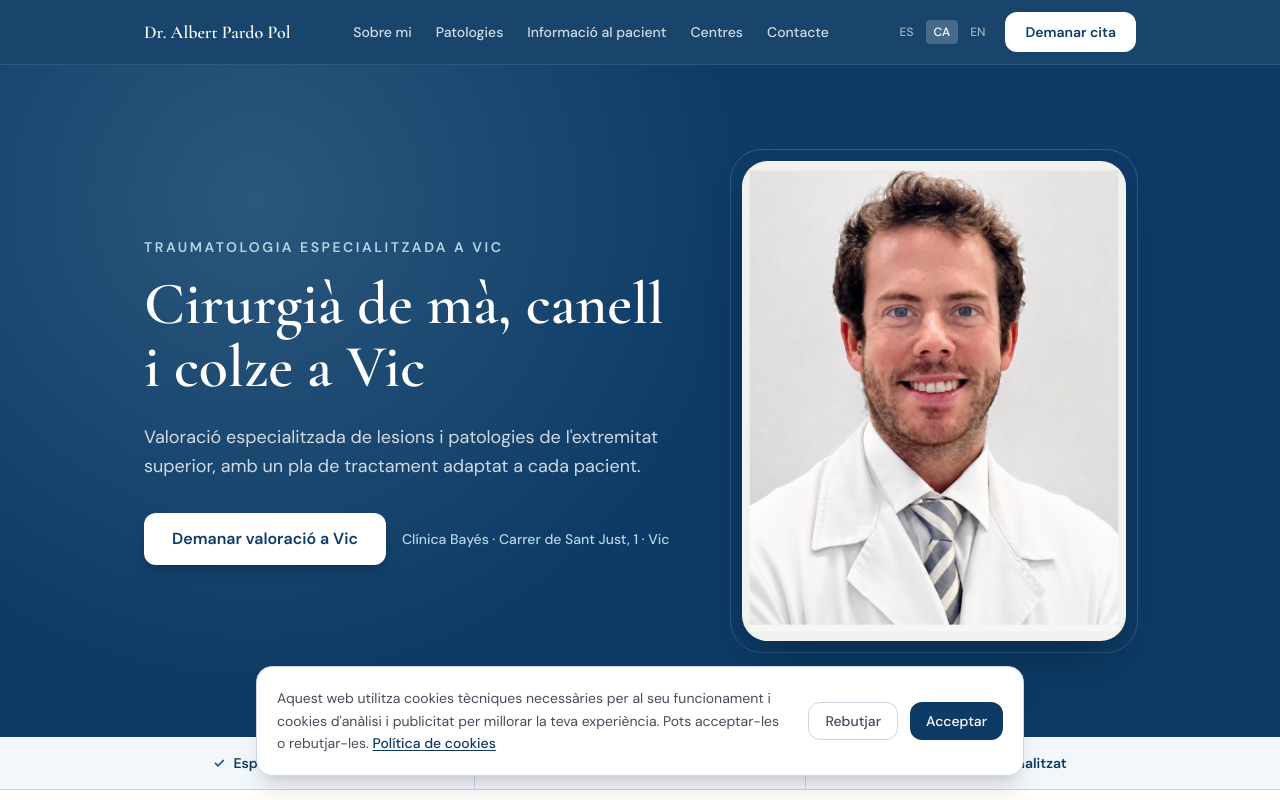
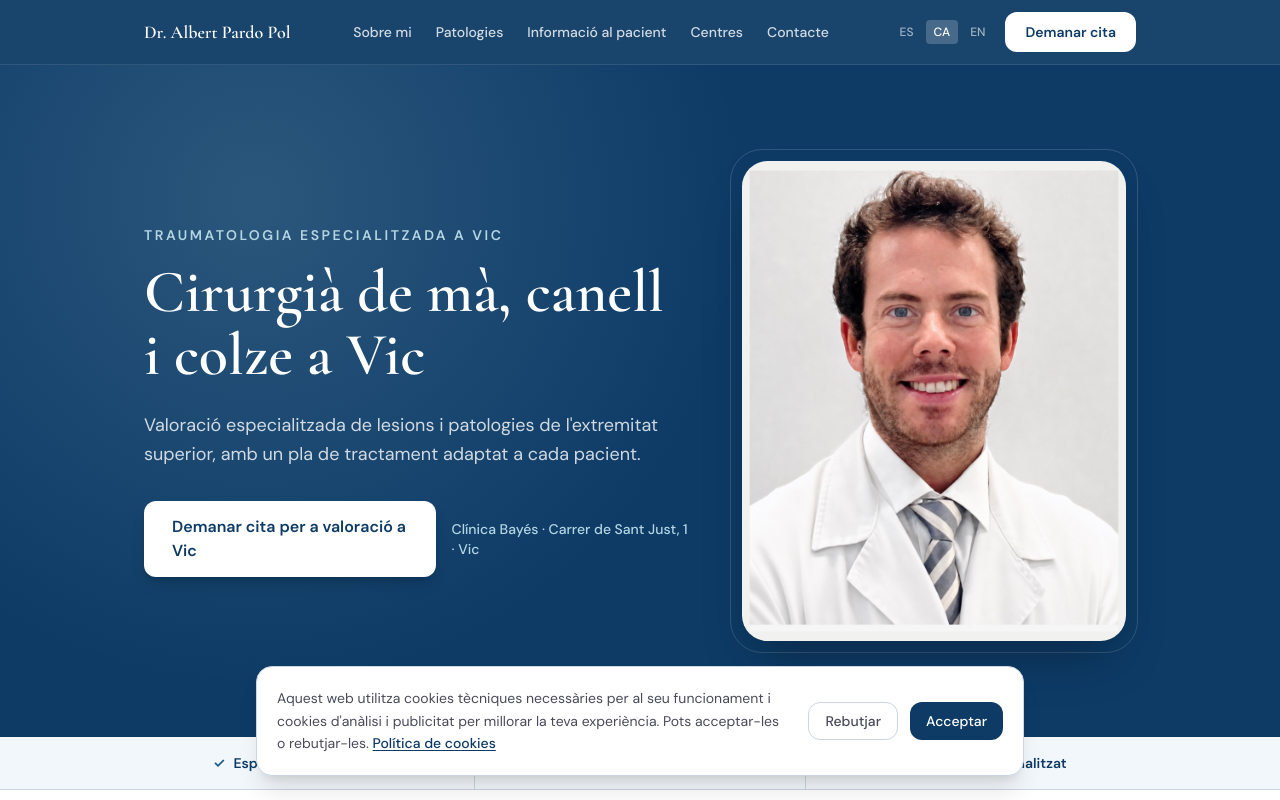
Before and after one commit to albertpardo93/albertpardopol-web, a Next.js app: page /ca/cirujano-mano/vic in a window 1280 px wide. Shown: the top 800 px of the page. Built offline with nearby package versions, Linux system fonts and the light colour scheme.

Commit message:
Aclara CTA de valoración en Vic

```diff
--- a/app/[locale]/cirujano-mano/vic/page.tsx
+++ b/app/[locale]/cirujano-mano/vic/page.tsx
@@ -40,7 +40,7 @@
     title: "Cirujano de mano, muñeca y codo en Vic",
     intro:
       "Valoración especializada de lesiones y patologías de la extremidad superior, con un plan de tratamiento adaptado a cada paciente.",
-    cta: "Pedir valoración en Vic",
+    cta: "Pedir cita para valoración en Vic",
     address: "Clínica Bayés · Carrer de Sant Just, 1 · Vic",
     trust: ["Especialista en mano y codo", "Consulta en Vic", "Tratamiento personalizado"],
     helpTitle: "¿En qué puedo ayudarte?",
@@ -77,7 +77,7 @@
     title: "Cirurgià de mà, canell i colze a Vic",
     intro:
       "Valoració especialitzada de lesions i patologies de l'extremitat superior, amb un pla de tractament adaptat a cada pacient.",
-    cta: "Demanar valoració a Vic",
+    cta: "Demanar cita per a valoració a Vic",
     address: "Clínica Bayés · Carrer de Sant Just, 1 · Vic",
     trust: ["Especialista en mà i colze", "Consulta a Vic", "Tractament personalitzat"],
     helpTitle: "En què et puc ajudar?",
```
